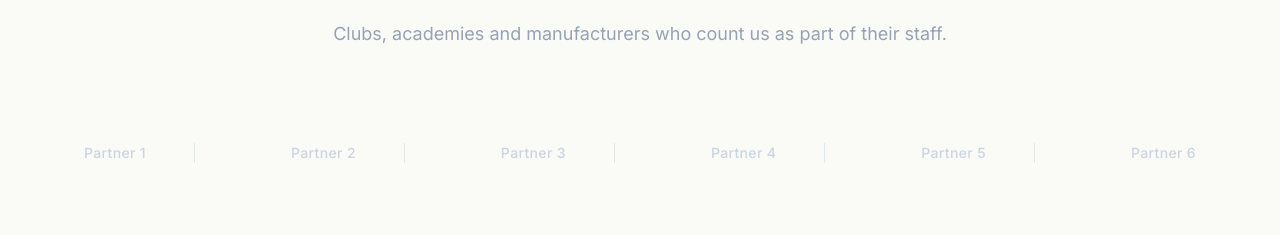
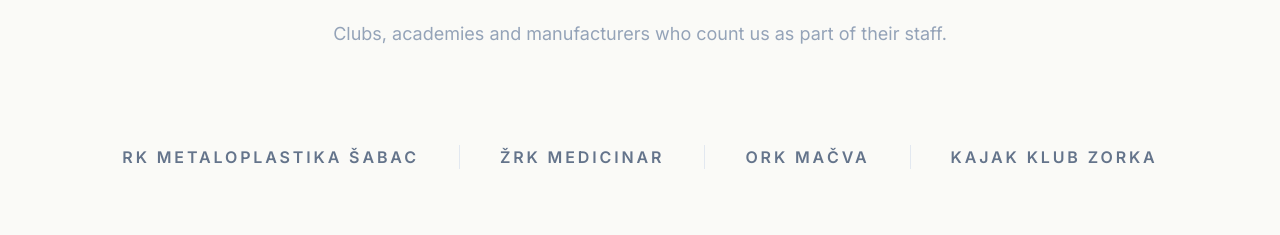
Before and after one commit to ivosevicluka2000-dot/SPORTMED, a Next.js app: page /en in a window 1280 px wide. Shown: the part 6420-6655 px from the top of the page. Built offline with nearby package versions, Linux system fonts and the light colour scheme.

Commit message:
feat(partners): replace placeholders with real partner clubs

```diff
--- a/src/components/sections/Partners.tsx
+++ b/src/components/sections/Partners.tsx
@@ -8,12 +8,10 @@
   const t = useTranslations("partners");
 
   const partners = [
-    "Partner 1",
-    "Partner 2",
-    "Partner 3",
-    "Partner 4",
-    "Partner 5",
-    "Partner 6",
+    "RK Metaloplastika Šabac",
+    "ŽRK Medicinar",
+    "ORK Mačva",
+    "Kajak klub Zorka",
   ];
 
   return (
@@ -25,18 +23,18 @@
         whileInView={{ opacity: 1 }}
         viewport={{ once: true }}
         transition={{ duration: 0.5 }}
-        className="flex flex-wrap items-center justify-center gap-x-12 gap-y-6"
+        className="flex flex-wrap items-center justify-center gap-x-10 gap-y-6"
       >
         {partners.map((partner, index) => (
           <div
             key={partner}
-            className="flex items-center justify-center h-12 px-6"
+            className="flex items-center justify-center h-14"
           >
-            <span className="text-gray-300 font-medium text-sm tracking-wide">
+            <span className="text-gray-500 font-semibold text-sm md:text-base tracking-[0.18em] uppercase whitespace-nowrap">
               {partner}
             </span>
             {index < partners.length - 1 && (
-              <div className="hidden lg:block w-px h-5 bg-gray-200 ml-12" />
+              <div className="hidden lg:block w-px h-6 bg-gray-200 ml-10" />
             )}
           </div>
         ))}
```
